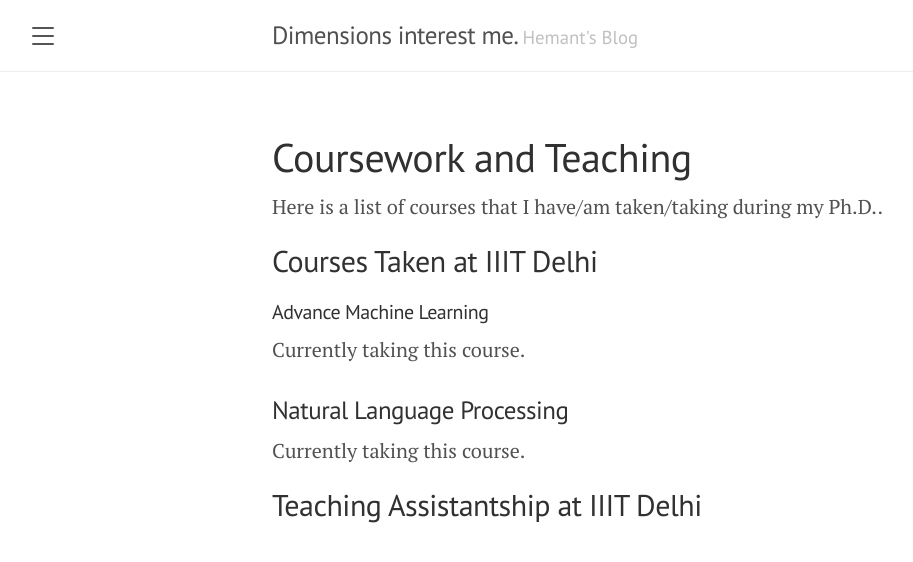
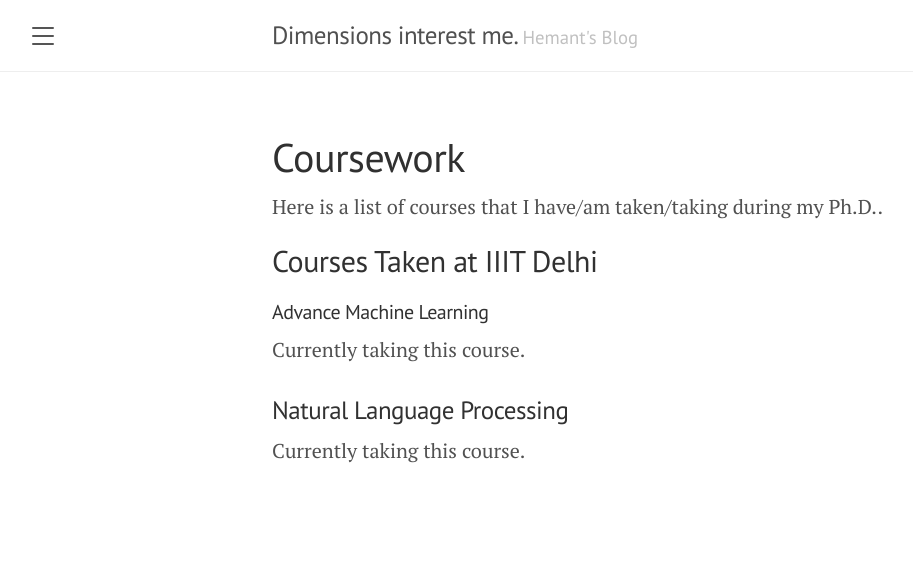
Before and after one commit to raotnameh/raotnameh.github.io, a Jekyll site: the page built from coursework.md, in a window 1280 px wide. Shown: the top 562 px of the page, without its empty margins (8-921 px from the left). Built offline with Jekyll 4.4.1, drawn with Linux system fonts in a browser that asks for light colours.

Commit message:
It's just my website

```diff
--- a/coursework.md
+++ b/coursework.md
@@ -1,6 +1,6 @@
 ---
 layout: page
-title: Coursework and Teaching
+title: Coursework
 ---
 
 Here is a list of courses that I have/am taken/taking during my Ph.D..
@@ -13,7 +13,8 @@
 ### Natural Language Processing
 Currently taking this course.
 
-## Teaching Assistantship at IIIT Delhi
+<!--
+## Teaching Assistantship at IIIT Delhi -->
 
 
 <!---## Courses Taken in Personal Time
```
